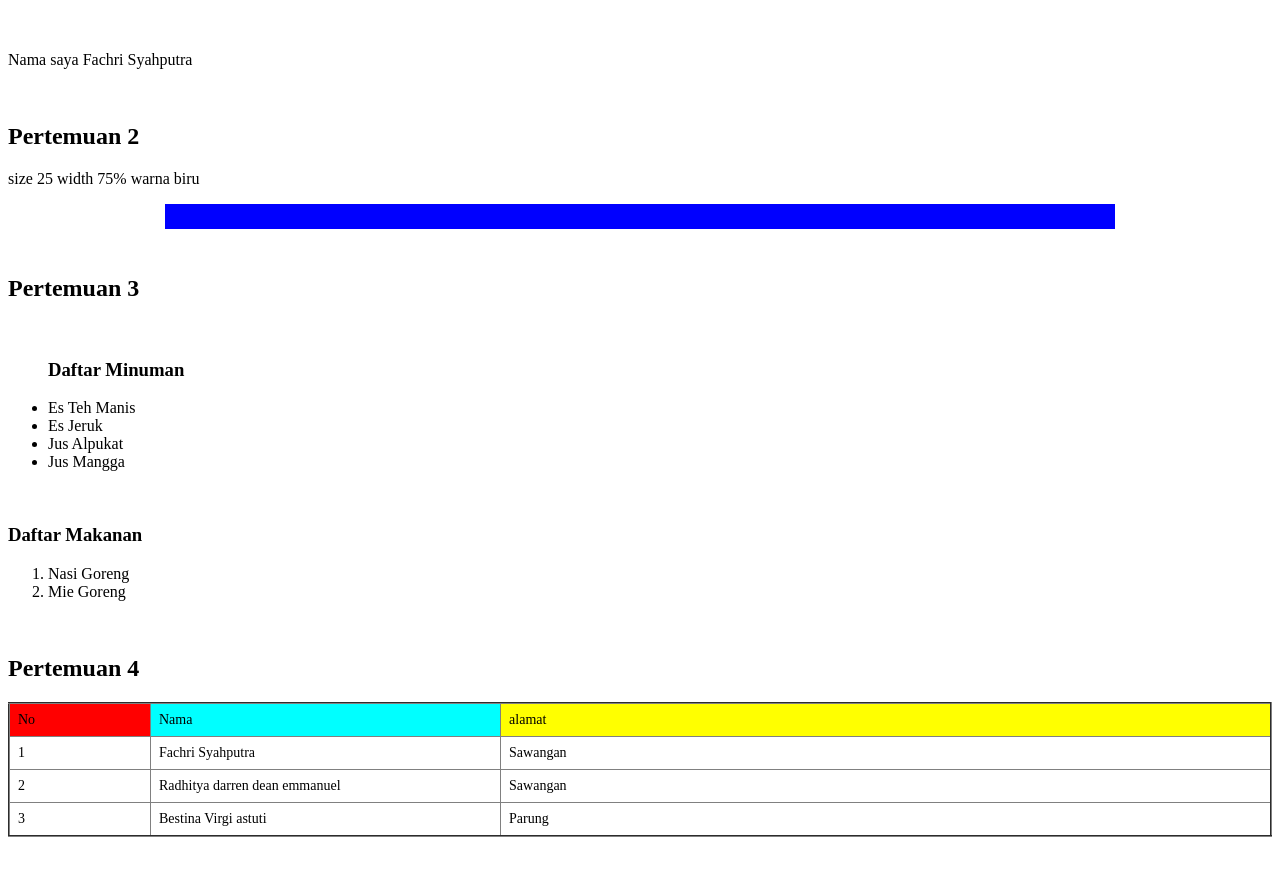
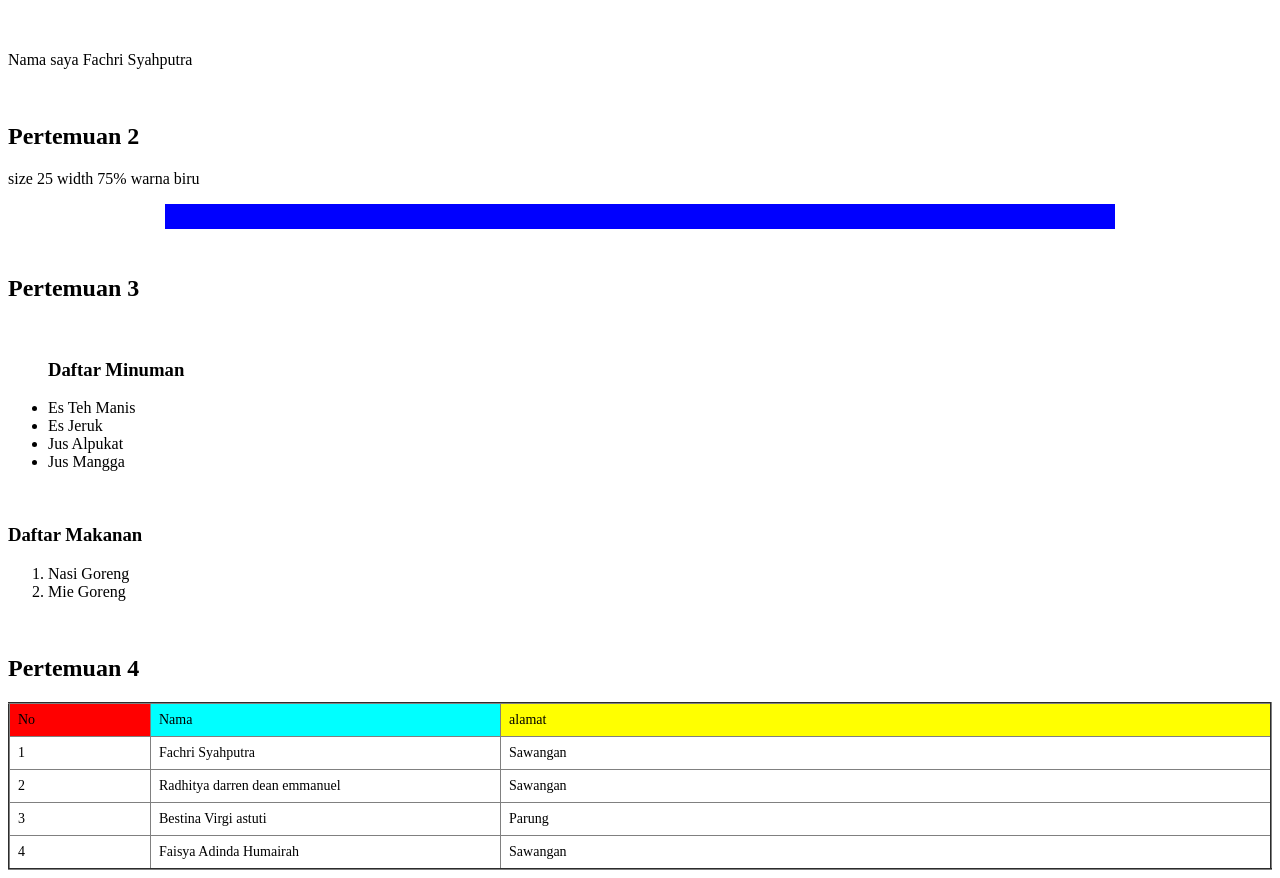
Before and after one commit to NecroDev-creator/Latihan-tjkt2, a plain HTML site: page index.html in a window 1280 px wide. Shown: the part 96-974 px from the top of the page. Before the commit the page ends 941 px from the top, so only its background shows below. Drawn offline with Linux system fonts and the light colour scheme.

Commit message:
Update index.html

```diff
--- a/index.html
+++ b/index.html
@@ -86,6 +86,13 @@
 				<td>Parung</td>
 			</tr>
 
+
+			<tr>
+				<td>4</td>
+				<td>Faisya Adinda Humairah</td>
+				<td>Sawangan</td>
+			</tr>
+
 		</table>
 
 	</body>
```
